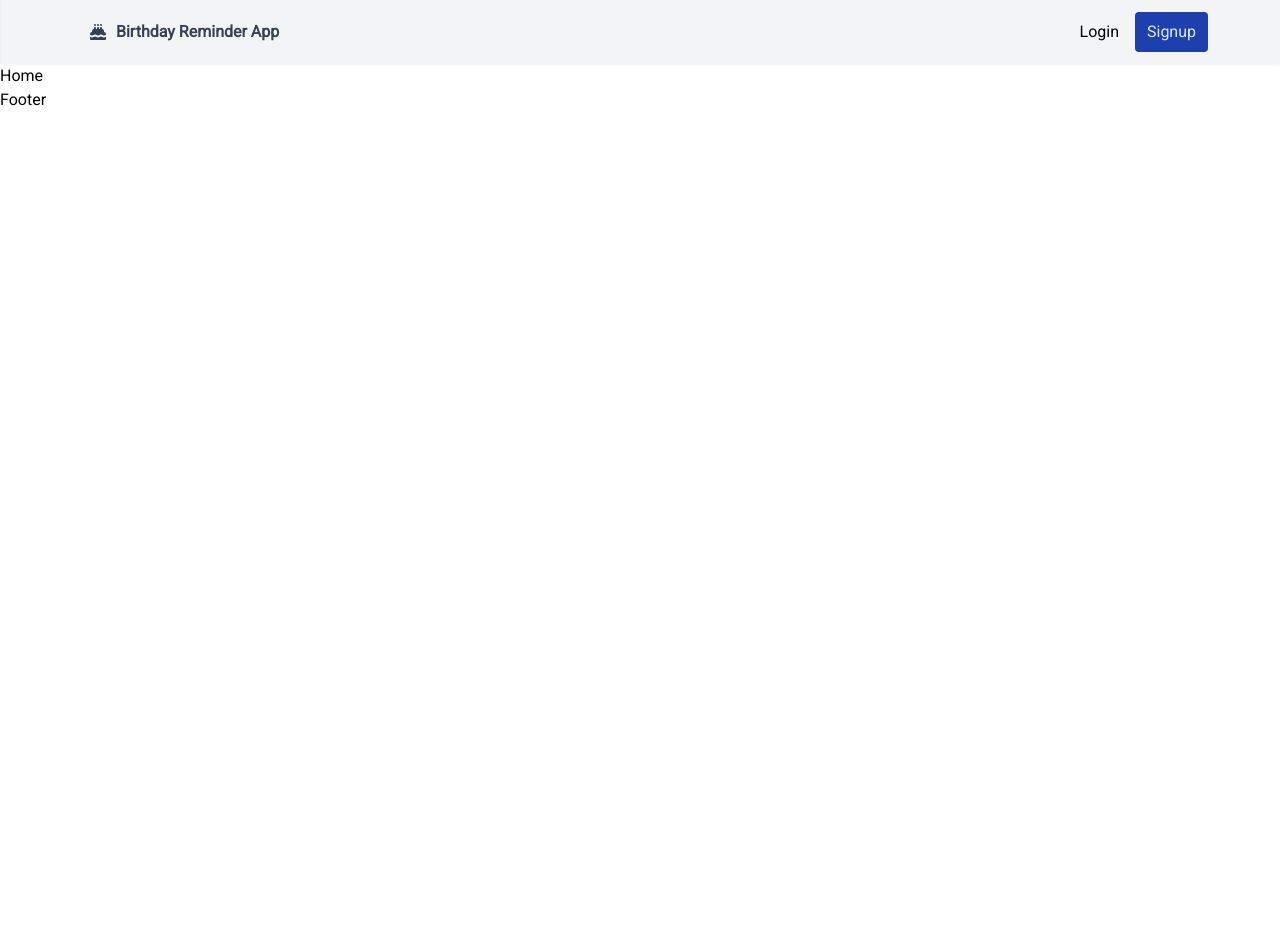
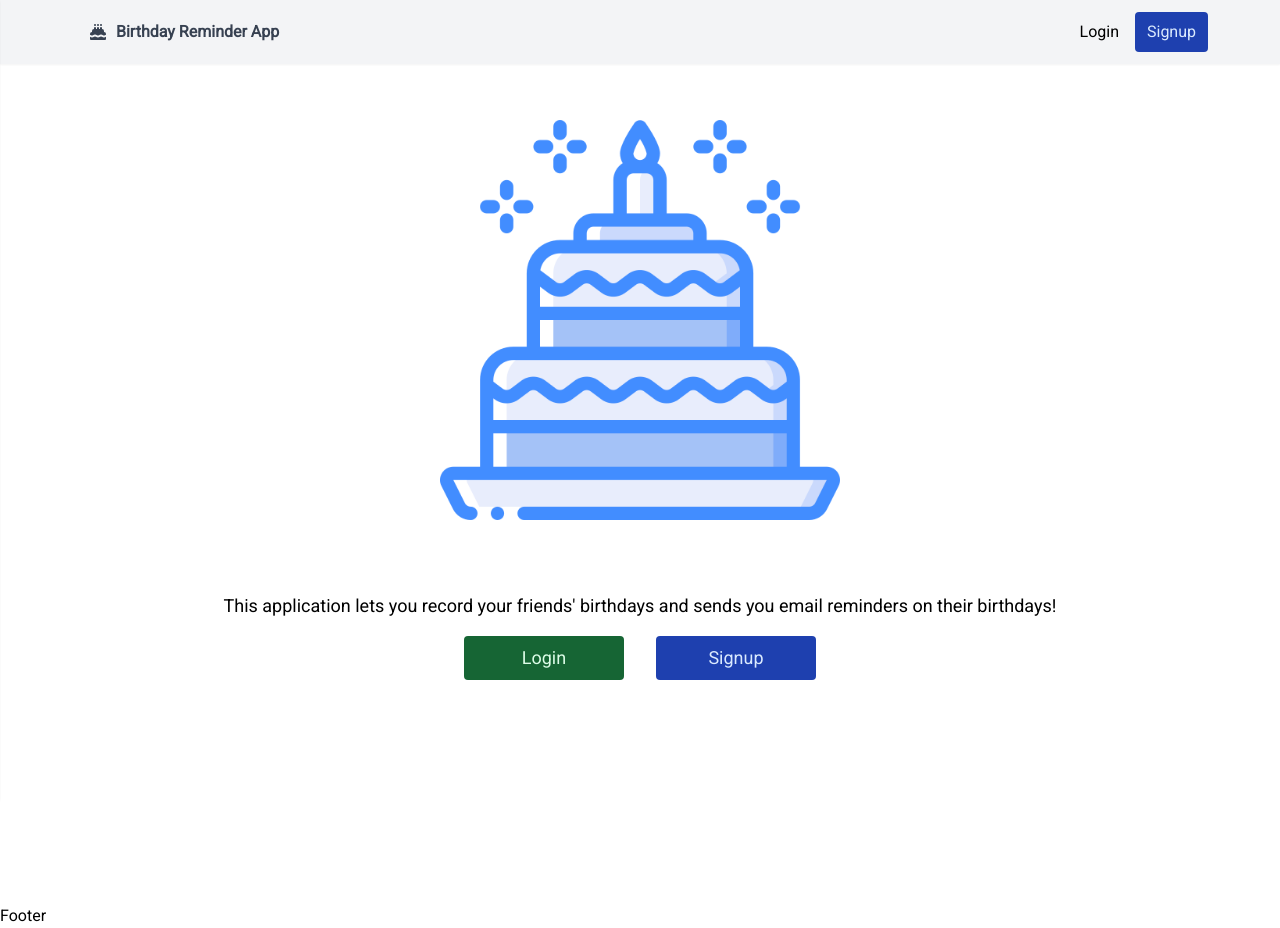
Before and after one commit to inframarauder/birthday-reminder-webapp, a Next.js app: page / in a window 1280 px wide. Before the commit the page ends 800 px from the top, so only its background shows below. Built offline with nearby package versions, Linux system fonts and the light colour scheme.

Commit message:
home component

```diff
--- a/pages/index.js
+++ b/pages/index.js
@@ -1,10 +1,34 @@
 import React from "react";
+import Image from "next/image";
+import Link from "next/link";
 import Layout from "../components/Layout";
 
 const Home = () => {
 	return (
 		<Layout>
-			<h1>Home</h1>
+			<div className="container h-screen">
+				<div className="flex flex-col items-center justify-center my-10 mx-auto py-4 px-4">
+					<Image src="/cake.png" alt="logo" width={400} height={400} />
+				</div>
+				<div className="flex flex-col items-center my-10 mx-auto py-4 px-4">
+					<p className="text-lg text-center">
+						This application lets you record your friends' birthdays and sends
+						you email reminders on their birthdays!
+					</p>
+					<p className="my-4 text-lg">
+						<Link href="/login">
+							<button className="py-2 px-3 mx-4 w-20 md:w-40 cursor-pointer bg-green-800  hover:bg-green-600 text-green-100 hover:text-green-100 rounded transition duration-300">
+								Login
+							</button>
+						</Link>
+						<Link href="/signup">
+							<button className="py-2 px-3 mx-4 w-20 md:w-40  bg-blue-800 hover:bg-blue-600 text-blue-100 hover:text-blue-100 rounded  transition duration-300 cursor-pointer">
+								Signup
+							</button>
+						</Link>
+					</p>
+				</div>
+			</div>
 		</Layout>
 	);
 };
```
Also changed, not shown: public/cake.png (added).
